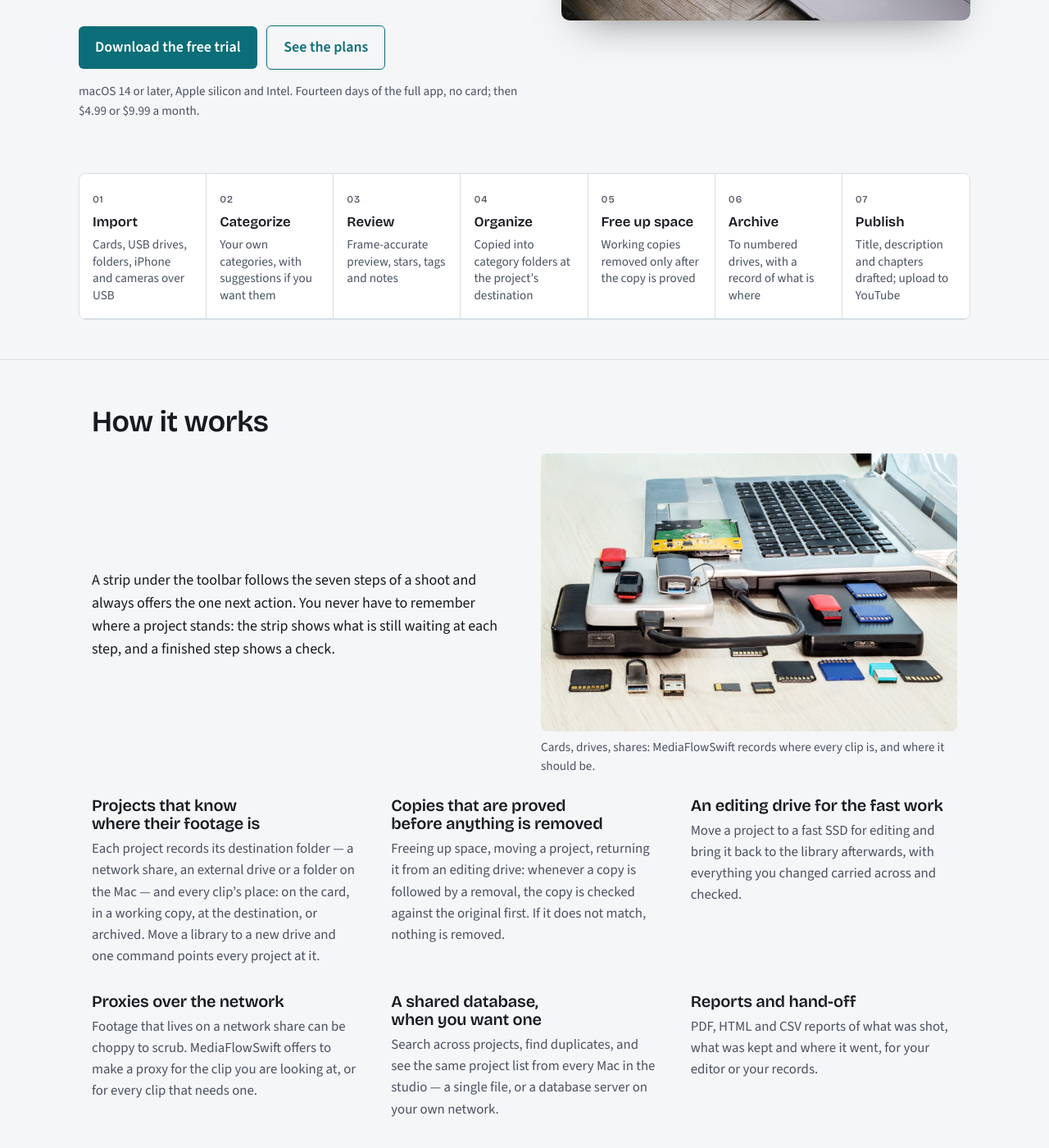
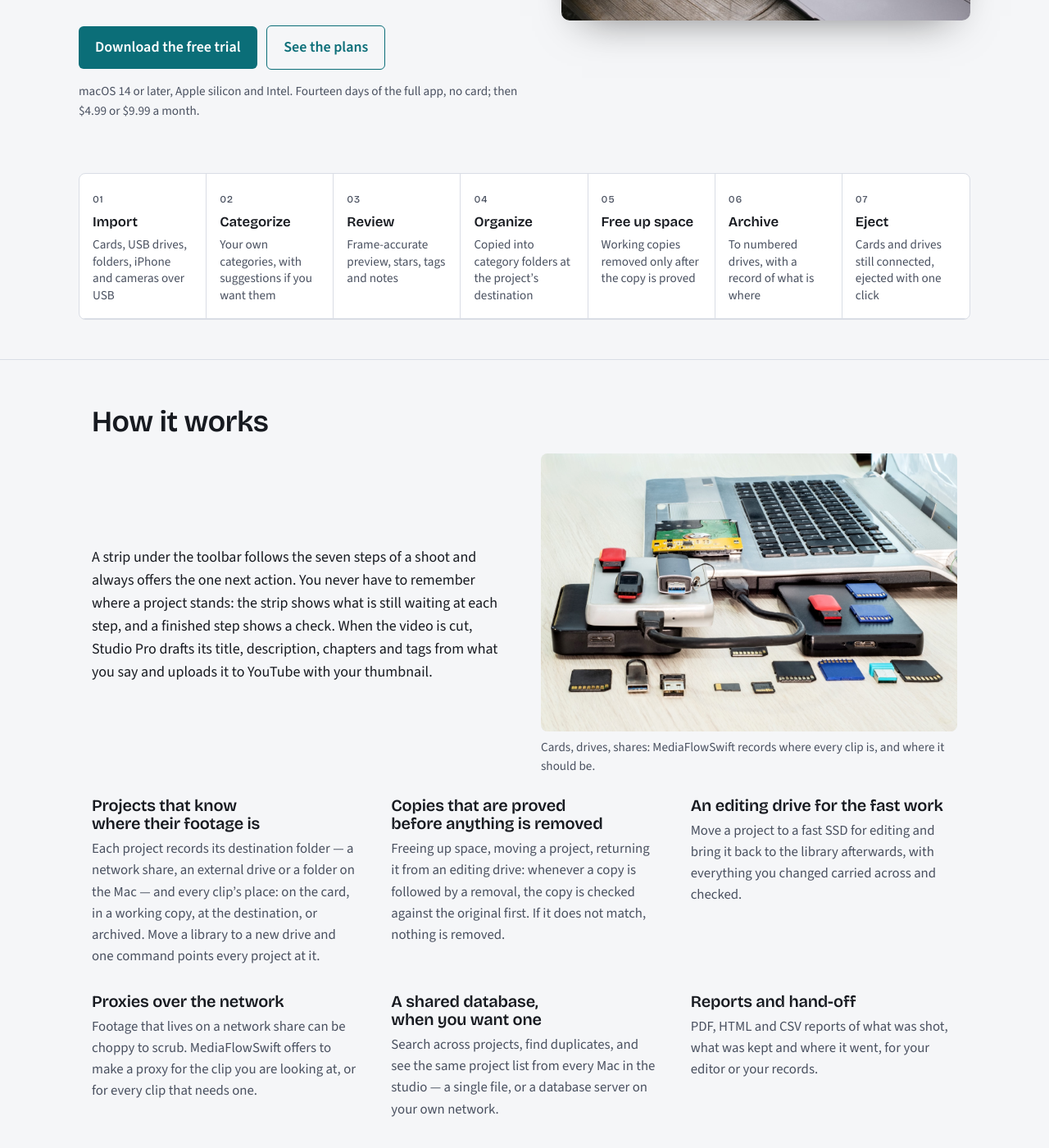
Before and after one commit to mwmike/mediaflowswift.com, a Jekyll site: the page index.html, which Jekyll copies as it is, in a window 1280 px wide and 1400 px high, scrolled down 582 px. Shown: the whole window at 82% size. Built offline with Jekyll 4.4.1, drawn with Linux system fonts in a browser that asks for light colours.

Commit message:
Home page: the strip's seventh step is Eject; publishing is described under the strip
Co-Authored-By: Claude Opus 5.5 <noreply@anthropic.com>

```diff
--- a/index.html
+++ b/index.html
@@ -53,7 +53,7 @@
       <li><span class="n">04</span><span class="name">Organize</span><span class="what">Copied into category folders at the project&rsquo;s destination</span></li>
       <li><span class="n">05</span><span class="name">Free up space</span><span class="what">Working copies removed only after the copy is proved</span></li>
       <li><span class="n">06</span><span class="name">Archive</span><span class="what">To numbered drives, with a record of what is where</span></li>
-      <li><span class="n">07</span><span class="name">Publish</span><span class="what">Title, description and chapters drafted; upload to YouTube</span></li>
+      <li><span class="n">07</span><span class="name">Eject</span><span class="what">Cards and drives still connected, ejected with one click</span></li>
     </ol>
   </div>
 
@@ -61,7 +61,7 @@
     <div class="wrap">
       <h2>How it works</h2>
       <div class="how-intro">
-        <p>A strip under the toolbar follows the seven steps of a shoot and always offers the one next action. You never have to remember where a project stands: the strip shows what is still waiting at each step, and a finished step shows a check.</p>
+        <p>A strip under the toolbar follows the seven steps of a shoot and always offers the one next action. You never have to remember where a project stands: the strip shows what is still waiting at each step, and a finished step shows a check. When the video is cut, Studio Pro drafts its title, description, chapters and tags from what you say and uploads it to YouTube with your thumbnail.</p>
         <figure class="side-photo">
           <img src="images/storage-devices.jpg" width="1400" height="933" loading="lazy" alt="Memory cards, USB sticks and external drives spread around a laptop">
           <figcaption>Cards, drives, shares: MediaFlowSwift records where every clip is, and where it should be.</figcaption>
```
